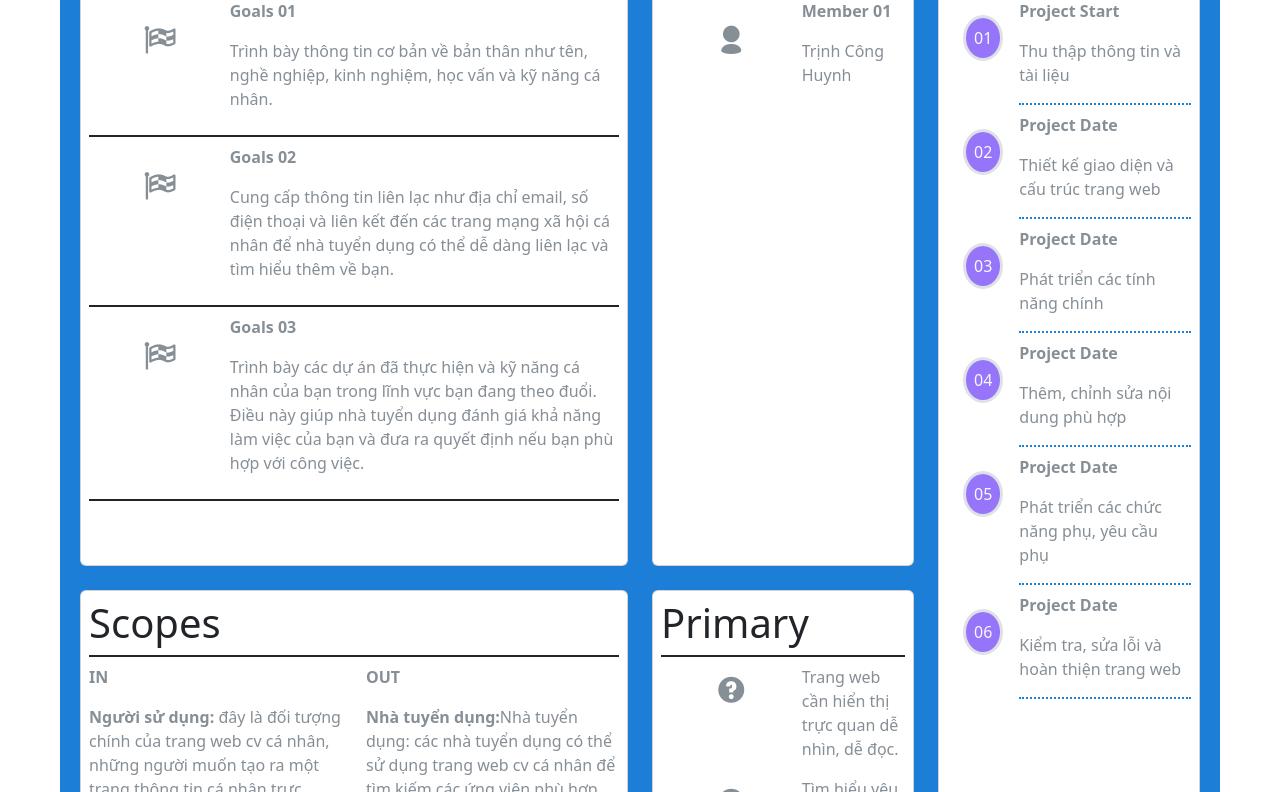
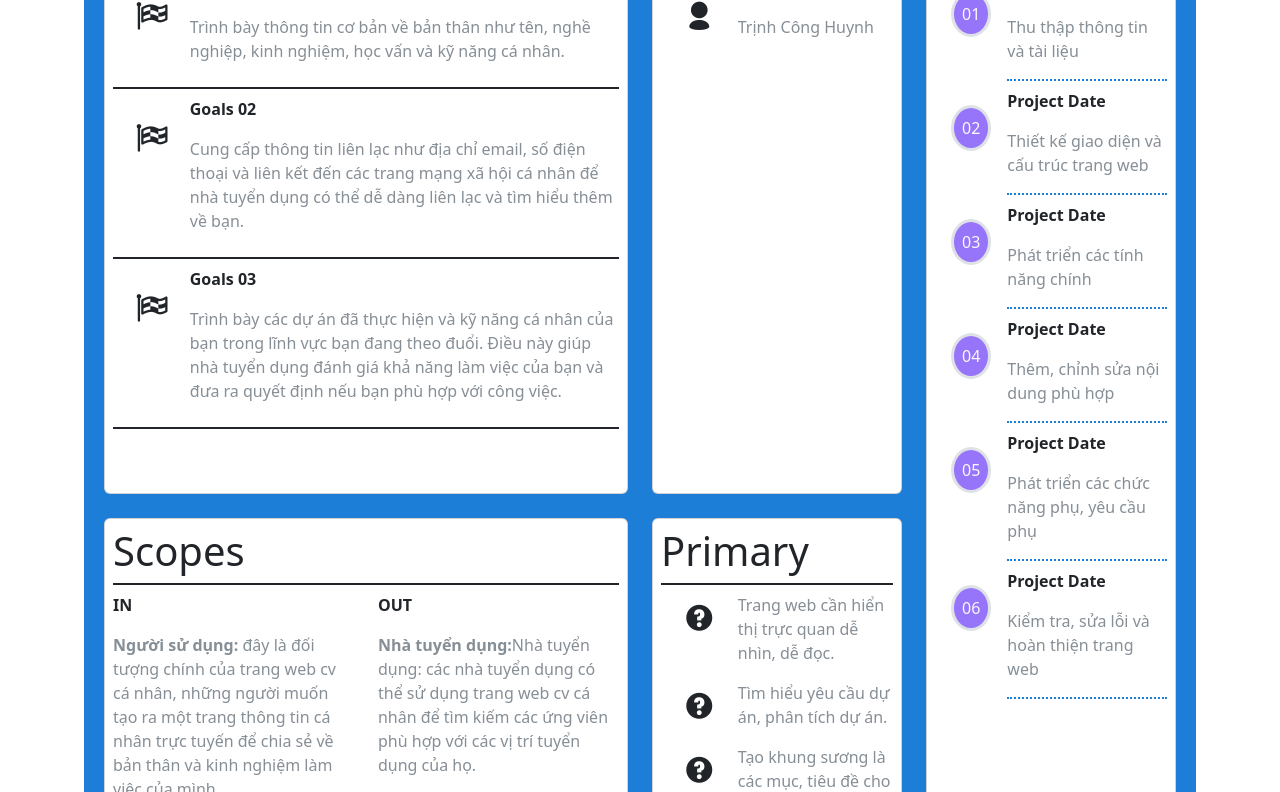
Before and after one commit to HuynhCongk19/-DigitalCV, a plain HTML site: page digital-cv1.html in a window 1280 px wide. Shown: the part 734-1526 px from the top of the page. Drawn offline with nearby package versions, Linux system fonts and the light colour scheme.

Commit message:
fig digital-cv

```diff
--- a/digital-cv1.html
+++ b/digital-cv1.html
@@ -25,7 +25,7 @@
 	</header>
 
 	<!-- THANH NAVBAR CỦA ĐỀ TÀI -->
-	<section class="nav-bar border pb-5">
+	<section class="nav-bar border">
 		<nav class="info-navbar">
 			<a class = "nav" href="#" ><i class="icon-user"></i> Thông tin </a>
 			<a class = "nav" href="#" > <i class="icon-doc-text-inv"></i> Lý lịch</a>
@@ -36,7 +36,7 @@
 	</section>
 
 	<!-- đặt thuộc tính chung cho toàn bộ bảng -->
-  <section class="project-charter m-4 p-5 ">
+  <section class="project-charter m-5 p-5 ">
 		<!-- chia bảng project charter thành hai cột gồm timline và còn lại -->
     <div class="row row-cols-lg-2 bg-blue pb-4 px-2 g-4">
 			<!-- cột đầu gồm 4 phần: goals, Scopes, Team, Primary -->
@@ -48,31 +48,31 @@
 					<div class="col-lg-8">
 						<!-- các thành phần để trong một card -->
 						<div class="card bg-pj-gray h-100 p-2 mb-3 pb-5">
-							<div class="border-bottom border-2 border-dark"><h1>Goals</h1></div>
+							<div class="border-bottom border-2 border-dark text-dark"><h1>Goals</h1></div>
 							<div class=" d-lg-flex align-lg-center  border-bottom border-2 border-dark py-2">
 								<!-- icon lá cờ cho từng goals -->
-								<div><p class= "px-5 py-lg-3  d-flex justify-content-xs-center justify-content-sm-center justify-content-lg-start"> <i class="icon-flag-checkered fs-2"></i></p></div>
+								<div><p class= "px-3 py-lg-3  d-flex justify-content-xs-center justify-content-sm-center justify-content-lg-start"> <i class="icon-flag-checkered fs-2 text-dark"></i></p></div>
 								<!-- thông tin của từng goals -->
 								<div>
-									<p class="fw-bold"> <strong> Goals 01</strong></p>
+									<p class="fw-bold text-dark "> <strong> Goals 01</strong></p>
 									<p>Trình bày thông tin cơ bản về bản thân như tên, nghề nghiệp, kinh nghiệm, học vấn và kỹ năng cá nhân.</p>
 								</div>
 							</div>
 							<div class=" d-lg-flex align-lg-center  border-bottom border-2 border-dark py-2">
 								<!-- icon lá cờ cho từng goals -->
-								<div><p class= "px-5 py-lg-3  d-flex justify-content-xs-center justify-content-sm-center justify-content-lg-start"> <i class="icon-flag-checkered fs-2"></i></p></div>
+								<div><p class= "px-3 py-lg-3  d-flex justify-content-xs-center justify-content-sm-center justify-content-lg-start"> <i class="icon-flag-checkered fs-2 text-dark"></i></p></div>
 									<!-- thông tin của từng goals -->
 								<div>
-									<p class="fw-bold"> <strong> Goals 02</strong></p>
+									<p class="fw-bold text-dark"> <strong> Goals 02</strong></p>
 									<p>Cung cấp thông tin liên lạc như địa chỉ email, số điện thoại và liên kết đến các trang mạng xã hội cá nhân để nhà tuyển dụng có thể dễ dàng liên lạc và tìm hiểu thêm về bạn.</p>
 								</div>
 							</div>
 							<div class=" d-lg-flex align-lg-center  border-bottom border-2 border-dark py-2">
 								<!-- icon lá cờ cho từng goals -->
-								<div><p class="px-5 py-lg-3  d-flex justify-content-xs-center justify-content-sm-center justify-content-lg-start"><i class="icon-flag-checkered fs-2"></i></p></div>
+								<div><p class="px-3 py-lg-3  d-flex justify-content-xs-center justify-content-sm-center justify-content-lg-start"><i class="icon-flag-checkered fs-2 text-dark"></i></p></div>
 								<!-- thông tin của từng goals -->
 								<div>
-									<p class="fw-bold"> <strong> Goals 03</strong></p>
+									<p class="fw-bold text-dark"> <strong> Goals 03</strong></p>
 									<p>Trình bày các dự án đã thực hiện và kỹ năng cá nhân của bạn trong lĩnh vực bạn đang theo đuổi. Điều này giúp nhà tuyển dụng đánh giá khả năng làm việc của bạn và đưa ra quyết định nếu bạn phù hợp với công việc.</p>
 								</div>
 							</div>
@@ -82,13 +82,13 @@
 					<div class="col-lg-4">
 						<!-- các thành phần để trong một card -->
 						<div class="card bg-pj-gray h-100 p-2">
-							<div class="border-bottom border-2 border-dark"><h1>Team</h1></div>
+							<div class="border-bottom border-2 border-dark text-dark"><h1>Team</h1></div>
 							<div class=" d-lg-flex align-lg-center pt-2 ">
 								<!-- icon người cho ô Team -->
-								<div><p class="px-5 py-lg-3  d-flex justify-content-xs-center justify-content-sm-center justify-content-lg-start"> <i class="icon-user-2 fs-2"></i></p></div>
+								<div><p class="px-3 py-lg-3  d-flex justify-content-xs-center justify-content-sm-center justify-content-lg-start"> <i class="icon-user-2 fs-2 text-dark"></i></p></div>
 								<!-- tên thành viên -->
 								<div>
-									<p class="fw-bold"> <strong> Member 01 </strong></p>
+									<p class="fw-bold text-dark"> <strong> Member 01 </strong></p>
 									<p> Trịnh Công Huynh</p>
 								</div>
 							</div>
@@ -99,15 +99,15 @@
 					<div class="col-lg-8">
 						<!-- các thành phần để trong một card -->
 						<div class="card bg-pj-gray h-100 p-2">
-							<div class="border-bottom border-2 border-dark"><h1>Scopes</h1></div>
+							<div class="border-bottom border-2 border-dark text-dark"><h1>Scopes</h1></div>
 							<!-- thông tin cho từng đối tượng -->
 							<div class="row row-cols-2 pt-2">
 								<div class="col">
-									<p class="fw-bold text-uppercase"> in</p>
+									<p class="fw-bold text-uppercase text-dark"> in</p>
 									<p class=""> <strong> Người sử dụng:</strong> đây là đối tượng chính của trang web cv cá nhân, những người muốn tạo ra một trang thông tin cá nhân trực tuyến để chia sẻ về bản thân và kinh nghiệm làm việc của mình.</p>
 								</div>
 								<div class="col">
-									<p class="fw-bold text-uppercase">out</p>
+									<p class="fw-bold text-uppercase text-dark">out</p>
 									<p class=""> <strong> Nhà tuyển dụng:</strong>Nhà tuyển dụng: các nhà tuyển dụng có thể sử dụng trang web cv cá nhân để tìm kiếm các ứng viên phù hợp với các vị trí tuyển dụng của họ.</p>
 								</div>
 							</div>
@@ -117,24 +117,24 @@
           <div class="col-lg-4">
 						<!-- các thành phần để trong card -->
 						<div class="card bg-pj-gray h-100 p-2">
-							<div class="border-bottom border-2 border-dark"><h1>Primary</h1></div>
+							<div class="border-bottom border-2 border-dark text-dark"><h1>Primary</h1></div>
 							<!-- thông tin cho từng thành phần ưu tiên -->
 							<div class=" d-lg-flex align-lg-center pt-2 ">
 								<!-- thẻ p chứa i con cho Primary -->
-								<p class="px-5  d-flex justify-content-xs-center justify-content-sm-center justify-content-lg-start "><i class="icon-question	 fs-2" ></i></p>
+								<p class="px-3  d-flex justify-content-xs-center justify-content-sm-center justify-content-lg-start "><i class="icon-question	 fs-2 text-dark" ></i></p>
 								<!-- nội dung của Primary -->
 								<p class="">Trang web cần hiển thị trực quan dễ nhìn, dễ đọc.</p>
 							</div>
 							<div class=" d-lg-flex align-lg-center ">
-								<p class="px-5  d-flex justify-content-xs-center justify-content-sm-center justify-content-lg-start "><i class="icon-question  fs-2" ></i></p>
+								<p class="px-3  d-flex justify-content-xs-center justify-content-sm-center justify-content-lg-start "><i class="icon-question  fs-2 text-dark" ></i></p>
 								<p class=""> Tìm hiểu yêu cầu dự án, phân tích dự án.</p>
 							</div>
 							<div class=" d-lg-flex align-lg-center ">
-								<p class="px-5  d-flex justify-content-xs-center justify-content-sm-center justify-content-lg-start "><i class="icon-question  fs-2" ></i></p>
+								<p class="px-3  d-flex justify-content-xs-center justify-content-sm-center justify-content-lg-start "><i class="icon-question  fs-2 text-dark" ></i></p>
 								<p class="">Tạo khung sương là các mục, tiêu đề cho dự án </p>
 							</div>
 							<div class=" d-lg-flex align-lg-center ">
-								<p class="px-5  d-flex justify-content-xs-center justify-content-sm-center justify-content-lg-start "><i class="icon-question fs-2" ></i></p>
+								<p class="px-3  d-flex justify-content-xs-center justify-content-sm-center justify-content-lg-start "><i class="icon-question fs-2 text-dark" ></i></p>
 								<p class="">Chỉnh sửa giao diện và thêm nội dung cho từng phần</p>
 							</div>
 						</div>
@@ -145,59 +145,59 @@
 			<div class="col-lg-3">
 				<!-- đặt nội dung Timeline trong card -->
 				<div class="card bg-pj-gray h-100 p-2">
-					<div class=" border-bottom border-2 border-dark "><h1 >Time Line</h1>	</div>
+					<div class=" border-bottom border-2 border-dark text-dark "><h1 >Time Line</h1>	</div>
 
 					<div class="d-lg-flex pb-2 pt-2">
 						<!-- set icon thứ tự timeline -->
 						<div class="p-3 w-11"><p class="p-2 border border-3 rounded-circle bg-icon text-light "> 01</p></div>
 						<!-- thông tin từng giai đoạn của timeline -->
 						<div class=" border-custom">
-							<p class="fw-bold"> <strong> Project Start</strong></p>
+							<p class="fw-bold text-dark"> <strong> Project Start</strong></p>
 							<p>Thu thập thông tin và tài liệu</p>
 						</div>
 					</div>
 					<div class="d-lg-flex pb-2 ">
 						<!-- set icon thứ tự timeline -->
-						<div class="p-3 w-11"><p class="p-2 border border-3 rounded-circle bg-icon text-light "> 02</p></div>
+						<div class="p-3 w-11"><p class="p-2 border border-3 rounded-circle bg-icon text-light  "> 02</p></div>
 						<!-- thông tin từng giai đoạn của timeline -->
 						<div class=" border-custom">
-							<p class="fw-bold"> <strong> Project Date</strong></p>
+							<p class="fw-bold text-dark"> <strong> Project Date</strong></p>
 							<p>Thiết kế giao diện và cấu trúc trang web</p>
 						</div>
 					</div>
 					<div class="d-lg-flex pb-2 ">
 						<!-- set icon thứ tự timeline -->
-						<div class="p-3 w-11"><p class="p-2 border border-3 rounded-circle bg-icon text-light "> 03</p></div>
+						<div class="p-3 w-11"><p class="p-2 border border-3 rounded-circle bg-icon text-light  "> 03</p></div>
 						<!-- thông tin từng giai đoạn của timeline -->
 						<div class=" border-custom">
-							<p class="fw-bold"> <strong> Project Date</strong></p>
+							<p class="fw-bold text-dark"> <strong> Project Date</strong></p>
 							<p>Phát triển các tính năng chính</p>
 						</div>
 					</div>
 					<div class="d-lg-flex pb-2 ">
 						<!-- set icon thứ tự timeline -->
-						<div class="p-3 w-11"><p class="p-2 border border-3 rounded-circle bg-icon text-light "> 04</p></div>
+						<div class="p-3 w-11"><p class="p-2 border border-3 rounded-circle bg-icon text-light  "> 04</p></div>
 						<!-- thông tin từng giai đoạn của timeline -->
 						<div class=" border-custom">
-							<p class="fw-bold"> <strong> Project Date</strong></p>
+							<p class="fw-bold text-dark"> <strong> Project Date</strong></p>
 						<P>Thêm, chỉnh sửa nội dung phù hợp</P>
 						</div>
 					</div>
 					<div class="d-lg-flex pb-2 ">
 						<!-- set icon thứ tự timeline -->
-						<div class="p-3 w-11"><p class="p-2 border border-3 rounded-circle bg-icon text-light "> 05</p></div>
+						<div class="p-3 w-11"><p class="p-2 border border-3 rounded-circle bg-icon text-light  "> 05</p></div>
 						<!-- thông tin từng giai đoạn của timeline -->
 						<div class=" border-custom">
-							<p class="fw-bold"> <strong> Project Date</strong></p>
+							<p class="fw-bold text-dark"> <strong> Project Date</strong></p>
 							<p>Phát triển các chức năng phụ, yêu cầu phụ</p>
 						</div>
 					</div>
 					<div class="d-lg-flex pb-2 ">
 						<!-- set icon thứ tự timeline -->
-						<div class="p-3 w-11"><p class="p-2 border border-3 rounded-circle bg-icon text-light "> 06</p></div>
+						<div class="p-3 w-11"><p class="p-2 border border-3 rounded-circle bg-icon text-light  "> 06</p></div>
 						<!-- thông tin từng giai đoạn của timeline -->
 						<div class=" border-custom">
-							<p class="fw-bold"> <strong> Project Date</strong></p>
+							<p class="fw-bold text-dark"> <strong> Project Date</strong></p>
 							<p>Kiểm tra, sửa lỗi và hoàn thiện trang web</p>
 						</div>
 					</div>
```
Also changed, not shown: digital-cv2.html (+24 -24 lines), digital-cv3.html (+25 -25 lines).
